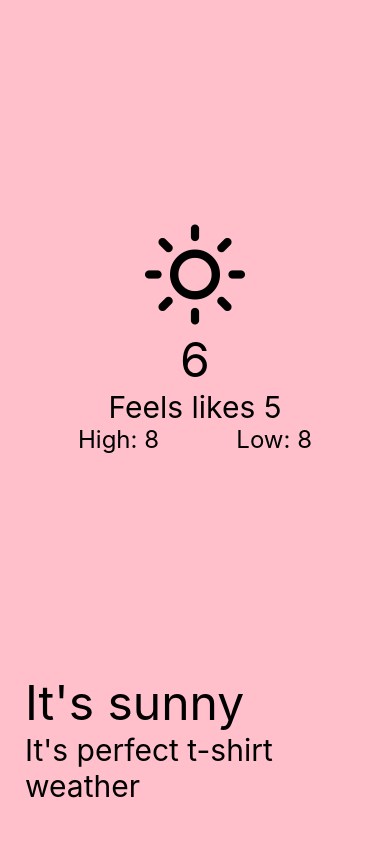
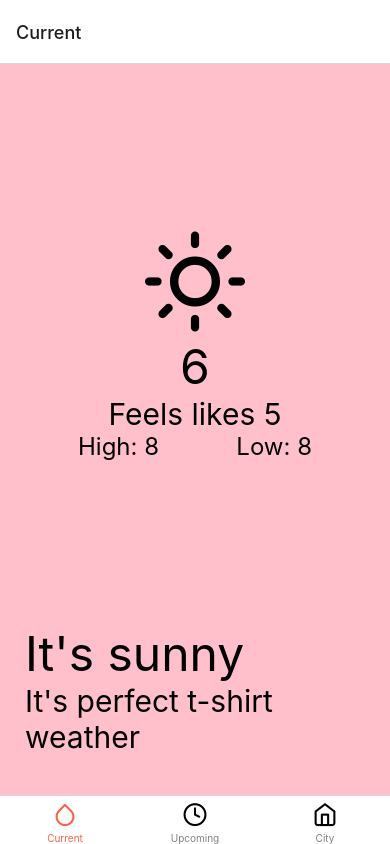
Before and after one commit to MrCordeiro/learn-react-native-weather, a React Native app: screen / in a window 390 px wide. Built offline with nearby package versions, Linux system fonts and the light colour scheme.

Commit message:
📦 NEW: Add bottom navigation tabs for Current, Upcoming, and City screens

```diff
--- a/App.js
+++ b/App.js
@@ -1,22 +1,13 @@
 import React from 'react';
-import { View, StyleSheet } from 'react-native';
-import CurrentWeather from './src/screens/CurrentWeather';
-import UpcomingWeather from './src/screens/UpcomingWeather';
-import City from './src/screens/City';
+import { NavigationContainer } from '@react-navigation/native';
+import Tabs from './src/components/Tabs';
 
 const App = () => {
   return (
-    <View style={styles.container}>
-      <CurrentWeather />
-      {/* <UpcomingWeather /> */}
-      {/* <City /> */}
-    </View>
+    <NavigationContainer>
+      <Tabs />
+    </NavigationContainer>
   );
 };
 
-const styles = StyleSheet.create({
-  container: {
-    flex: 1,
-  },
-});
 export default App;
--- /dev/null
+++ b/src/components/Tabs.js
@@ -0,0 +1,48 @@
+/* eslint-disable react/no-unstable-nested-components */
+import React from 'react';
+import { createBottomTabNavigator } from '@react-navigation/bottom-tabs';
+import { Feather } from '@expo/vector-icons';
+import CurrentWeather from '../screens/CurrentWeather';
+import UpcomingWeather from '../screens/UpcomingWeather';
+import City from '../screens/City';
+
+const TabBarIcon = ({ focused, name }) => (
+  <Feather name={name} size={25} color={focused ? 'tomato' : 'black'} />
+);
+
+const Tab = createBottomTabNavigator();
+
+const Tabs = () => {
+  return (
+    <Tab.Navigator
+      screenOptions={{
+        tabBarActiveTintColor: 'tomato',
+        tabBarInactiveTintColor: 'gray',
+      }}
+    >
+      <Tab.Screen
+        name="Current"
+        component={CurrentWeather}
+        options={{
+          tabBarIcon: (props) => <TabBarIcon {...props} name="droplet" />,
+        }}
+      />
+      <Tab.Screen
+        name="Upcoming"
+        component={UpcomingWeather}
+        options={{
+          tabBarIcon: (props) => <TabBarIcon {...props} name="clock" />,
+        }}
+      />
+      <Tab.Screen
+        name="City"
+        component={City}
+        options={{
+          tabBarIcon: (props) => <TabBarIcon {...props} name="home" />,
+        }}
+      />
+    </Tab.Navigator>
+  );
+};
+
+export default Tabs;
```
Also changed, not shown: package.json (+9 -2 lines), 1 other file (tests, documents, lock files or other folders).
